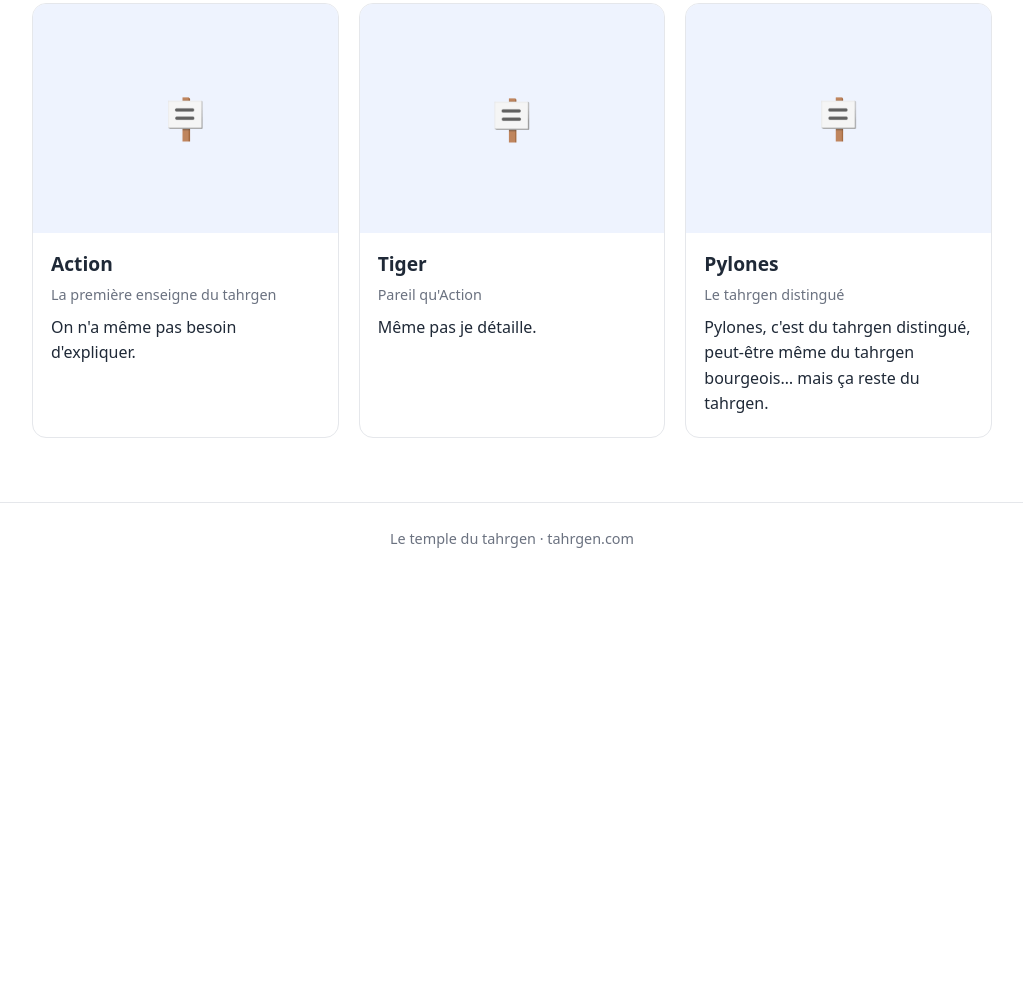
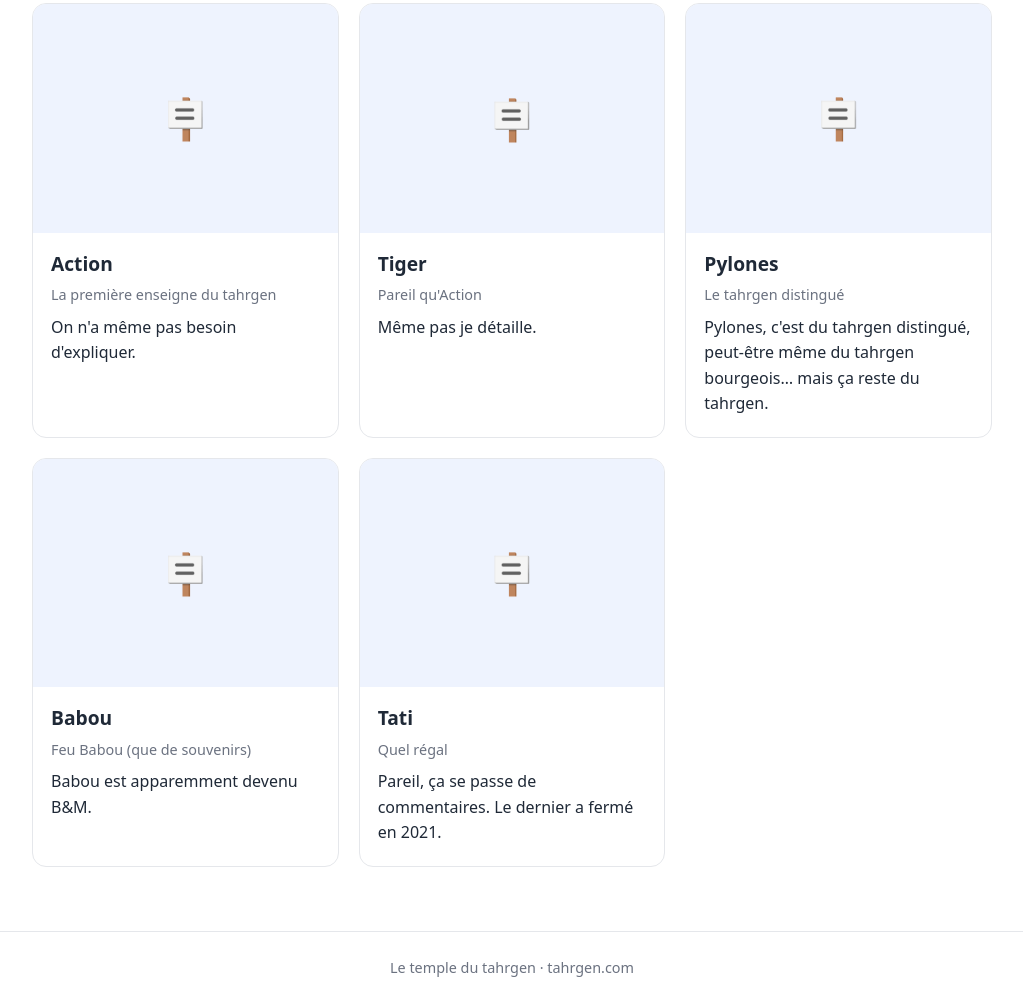
Before and after one commit to martincodeur/tahrgen, a plain HTML site: page enseignes.html in a window 1280 px wide. Shown: the part 223-1226 px from the top of the page, without its empty margins (128-1151 px from the left). Before the commit the page ends 800 px from the top, so only its background shows below. Drawn offline with Linux system fonts and the light colour scheme.

Commit message:
Add Babou and Tati to enseignes
Co-Authored-By: Claude Opus 5.5 <noreply@anthropic.com>

```diff
--- a/enseignes.html
+++ b/enseignes.html
@@ -59,6 +59,24 @@
         </div>
       </article>
 
+      <article class="carte">
+        <div class="sans-photo">🪧</div>
+        <div class="carte-corps">
+          <h2>Babou</h2>
+          <p class="lieu">Feu Babou (que de souvenirs)</p>
+          <p>Babou est apparemment devenu B&amp;M.</p>
+        </div>
+      </article>
+
+      <article class="carte">
+        <div class="sans-photo">🪧</div>
+        <div class="carte-corps">
+          <h2>Tati</h2>
+          <p class="lieu">Quel régal</p>
+          <p>Pareil, ça se passe de commentaires. Le dernier a fermé en 2021.</p>
+        </div>
+      </article>
+
     </section>
   </main>
 
```
